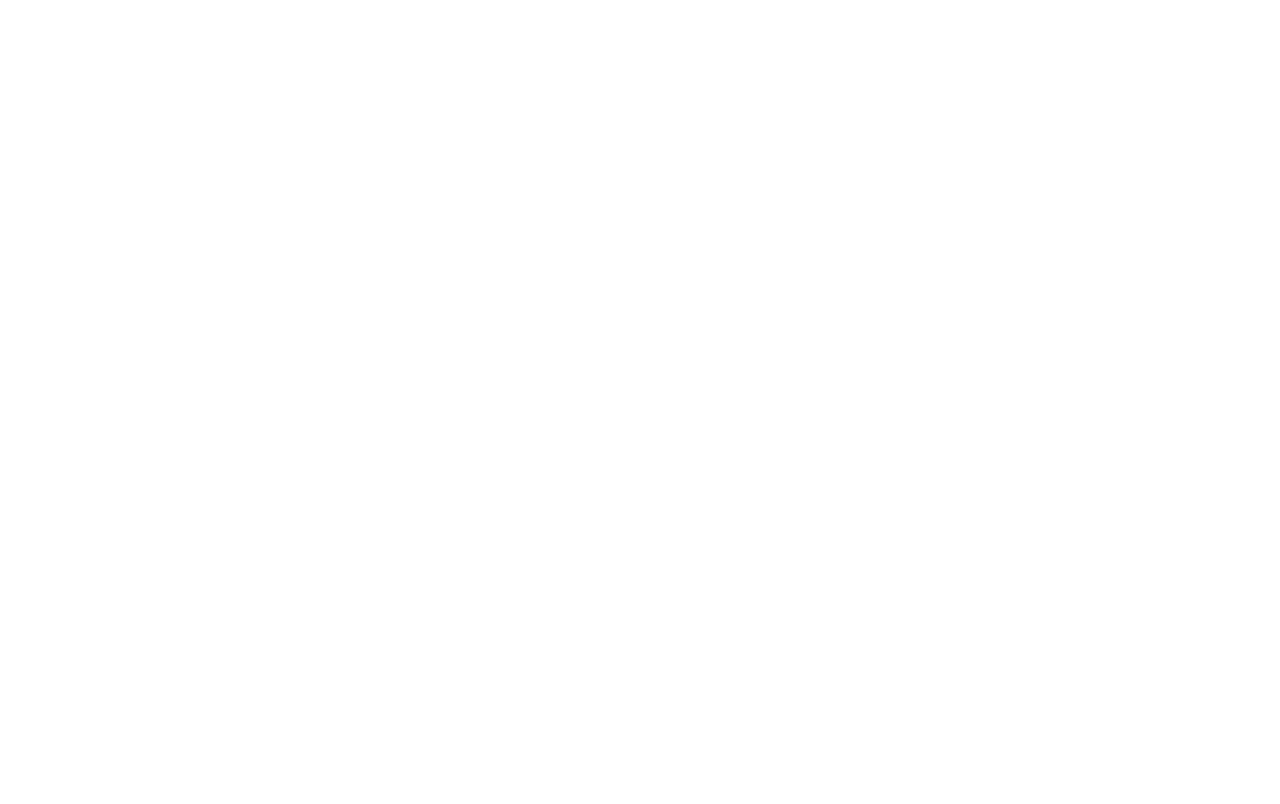
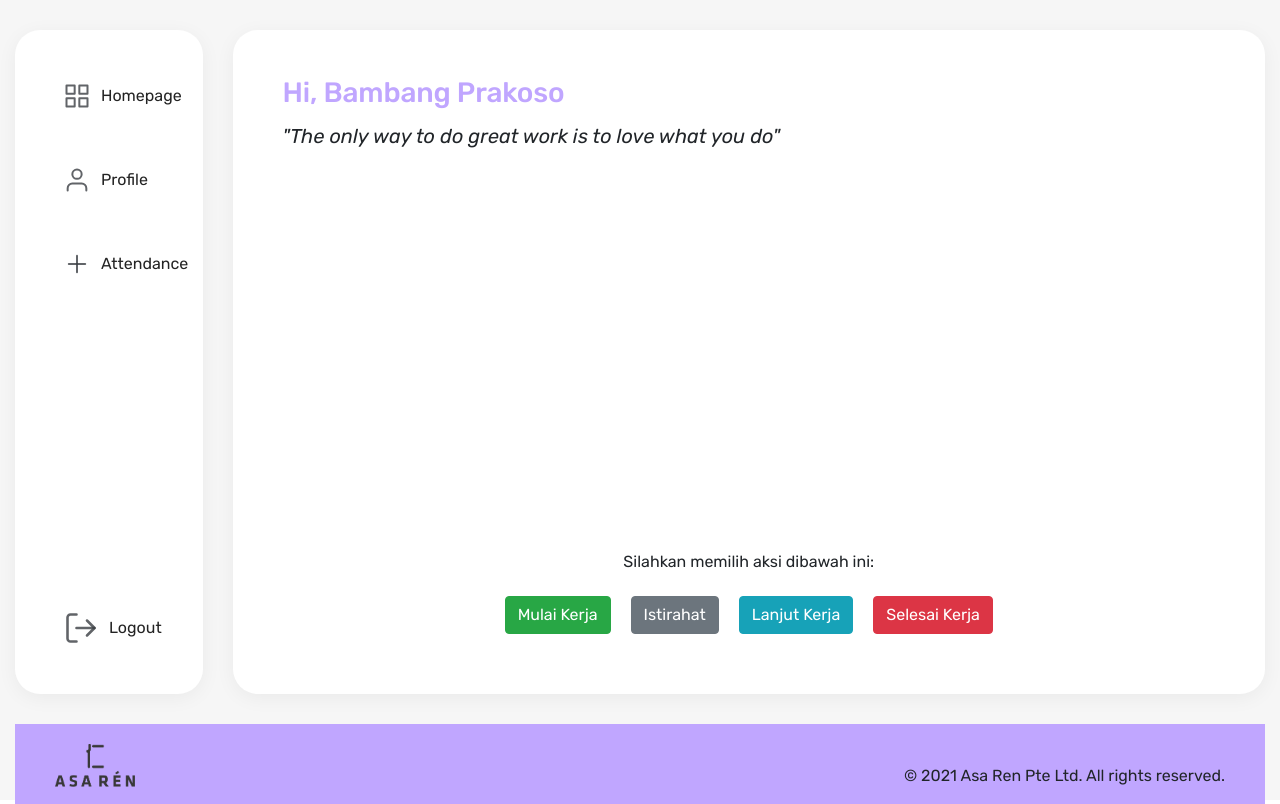
Before and after one commit to defri-ansyah/Absensi-frontend, a Vue app: page /attendance in a window 1280 px wide. Built offline with nearby package versions, Linux system fonts and the light colour scheme.

Commit message:
create page attendance

```diff
--- a/src/router/index.js
+++ b/src/router/index.js
@@ -2,6 +2,7 @@
 import VueRouter from 'vue-router'
 import Home from '../views/Home.vue'
 import Profile from '../views/Profile.vue'
+import Attendance from '../views/Attendance.vue'
 import Login from '../views/Login.vue'
 
 Vue.use(VueRouter)
@@ -21,6 +22,11 @@
     path: '/profile',
     name: 'Profile',
     component: Profile
+  },
+  {
+    path: '/attendance',
+    name: 'Attendance',
+    component: Attendance
   }
 ]
 
--- /dev/null
+++ b/src/views/Attendance.vue
@@ -0,0 +1,80 @@
+<template>
+  <div class="container-fluid">
+    <section class="d-flex">
+      <Sidebar />
+      <main class="d-flex justify-content-between">
+        <div>
+          <h1>Hi, Bambang Prakoso</h1>
+          <span>"The only way to do great work is to love what you do"</span>
+        </div>
+        <div class="d-flex wrap">
+          <p class="mb-3">Silahkan memilih aksi dibawah ini:</p>
+          <div class="d-flex justify-content-center">
+            <button type="submit" class="btn btn-success">Mulai Kerja</button>
+            <button type="submit" class="btn btn-secondary">Istirahat</button>
+            <button type="submit" class="btn btn-info">Lanjut Kerja</button>
+            <button type="submit" class="btn btn-danger">Selesai Kerja</button>
+          </div>
+        </div>
+      </main>
+    </section>
+    <Footer />
+  </div>
+</template>
+
+<script>
+import Sidebar from '../components/Sidebar.vue'
+import Footer from '../components/Footer.vue'
+
+export default {
+  name: 'Attendance',
+  components: {
+    Sidebar,
+    Footer
+  }
+}
+</script>
+
+<style lang="scss" scoped>
+.container-fluid {
+  background: #f6f6f6;
+  height: 100vh;
+  padding-top: 30px;
+}
+main {
+  flex-direction: column;
+  box-shadow: 0px 4px 20px rgba(0, 0, 0, 0.05);
+  border-radius: 25px;
+  background: #ffffff;
+  margin-left: 30px;
+  width: 85%;
+  padding: 50px;
+  height: 83vh;
+}
+section {
+  margin-bottom: 30px;
+}
+h1 {
+  font-style: normal;
+  font-weight: 500;
+  font-size: 28px;
+  line-height: 26px;
+  letter-spacing: -0.165px;
+  color: #c0a6ff;
+  margin-bottom: 20px;
+}
+span{
+  display: flex;
+  font-style: italic;
+  font-size: 20px;
+  text-align: center;
+}
+.wrap {
+  flex-direction: column;
+  justify-content: center;
+  align-items: center;
+}
+button {
+  margin: 10px;
+}
+</style>
--- a/src/views/Home.vue
+++ b/src/views/Home.vue
@@ -65,7 +65,7 @@
   background: #ffffff;
   margin-left: 30px;
   width: 85%;
-  padding: 30px;
+  padding: 50px;
   height: 83vh;
   overflow: scroll;
 }
--- a/src/views/Profile.vue
+++ b/src/views/Profile.vue
@@ -52,7 +52,7 @@
   background: #ffffff;
   margin-left: 30px;
   width: 85%;
-  padding: 30px;
+  padding: 50px;
   height: 83vh;
   overflow: scroll;
   align-items: center;
```
